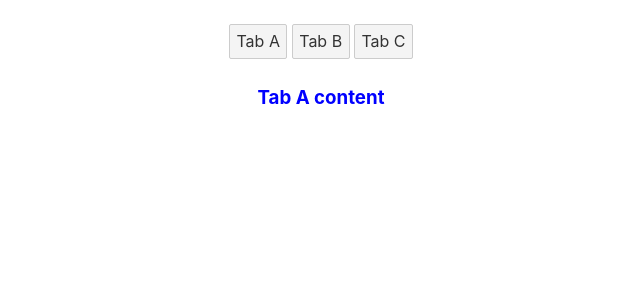
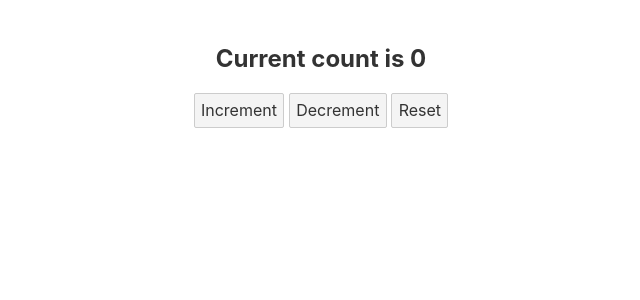
Before and after one commit to chikkugeorge24/svelte, a Svelte app in the folder svelte-demo/: page / in a window 1280 px wide. Shown: the top 300 px of the page, without its empty margins (319-959 px from the left). Built offline with nearby package versions, Linux system fonts and the light colour scheme.

Commit message:
Svelte stores

```diff
--- a/svelte-demo/src/App.svelte
+++ b/svelte-demo/src/App.svelte
@@ -1,24 +1,15 @@
 <script>
-  import TabA from "./components/TabA.svelte";
-  import TabB from "./components/TabB.svelte";
-  import TabC from "./components/TabC.svelte";
-  let activeTab = TabA;
+  import Decrement from "./components/StoreDemo/Decrement.svelte";
+  import Display from "./components/StoreDemo/Display.svelte";
+  import Increment from "./components/StoreDemo/Increment.svelte";
+  import Reset from "./components/StoreDemo/Reset.svelte";
 </script>
 
 <main>
-  <button on:click={() => (activeTab = TabA)}>Tab A</button>
-  <button on:click={() => (activeTab = TabB)}>Tab B</button>
-  <button on:click={() => (activeTab = TabC)}>Tab C</button>
-  <svelte:component this={activeTab} />
-  <!-- {#if activeTab === "TabA"}
-    <TabA />
-  {/if}
-  {#if activeTab === "TabB"}
-    <TabB />
-  {/if}
-  {#if activeTab === "TabC"}
-    <TabC />
-  {/if} -->
+  <Display />
+  <Increment />
+  <Decrement />
+  <Reset />
 </main>
 
 <style>
--- /dev/null
+++ b/svelte-demo/src/components/StoreDemo/Decrement.svelte
@@ -0,0 +1,10 @@
+<script>
+  import { count } from "../../store/stores";
+  const decrement = () => {
+    count.update((curr) => {
+      return curr - 1;
+    });
+  };
+</script>
+
+<button on:click={decrement}>Decrement</button>
--- /dev/null
+++ b/svelte-demo/src/components/StoreDemo/Display.svelte
@@ -0,0 +1,12 @@
+<script>
+  import { count } from "../../store/stores";
+  // import { onDestroy } from "svelte";
+  // let counter;
+  // const unsubscribe = count.subscribe((value) => {
+  //   counter = value;
+  // });
+  // onDestroy(unsubscribe);
+</script>
+
+<!--$ will do subscribe and unsubcribe operations-->
+<h2>Current count is {$count}</h2>
--- /dev/null
+++ b/svelte-demo/src/components/StoreDemo/Increment.svelte
@@ -0,0 +1,10 @@
+<script>
+  import { count } from "../../store/stores";
+  const increment = () => {
+    count.update((curr) => {
+      return curr + 1;
+    });
+  };
+</script>
+
+<button on:click={increment}>Increment</button>
--- /dev/null
+++ b/svelte-demo/src/components/StoreDemo/Reset.svelte
@@ -0,0 +1,8 @@
+<script>
+  import { count } from "../../store/stores";
+  const reset = () => {
+    count.set(0);
+  };
+</script>
+
+<button on:click={reset}>Reset</button>
--- /dev/null
+++ b/svelte-demo/src/store/stores.js
@@ -0,0 +1,3 @@
+import { writable } from "svelte/store";
+
+export const count = writable(0);
```
